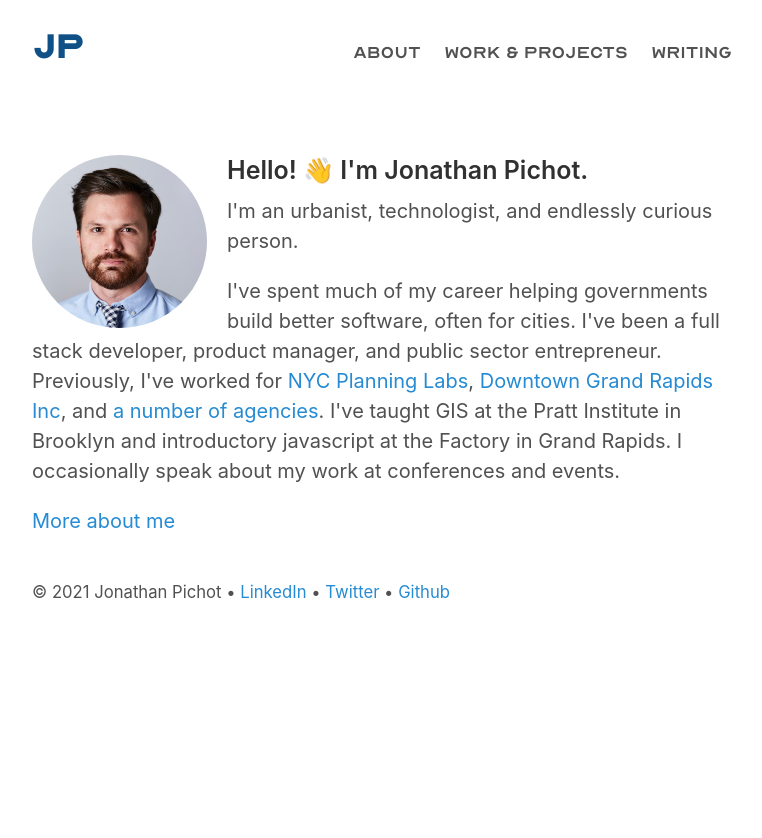
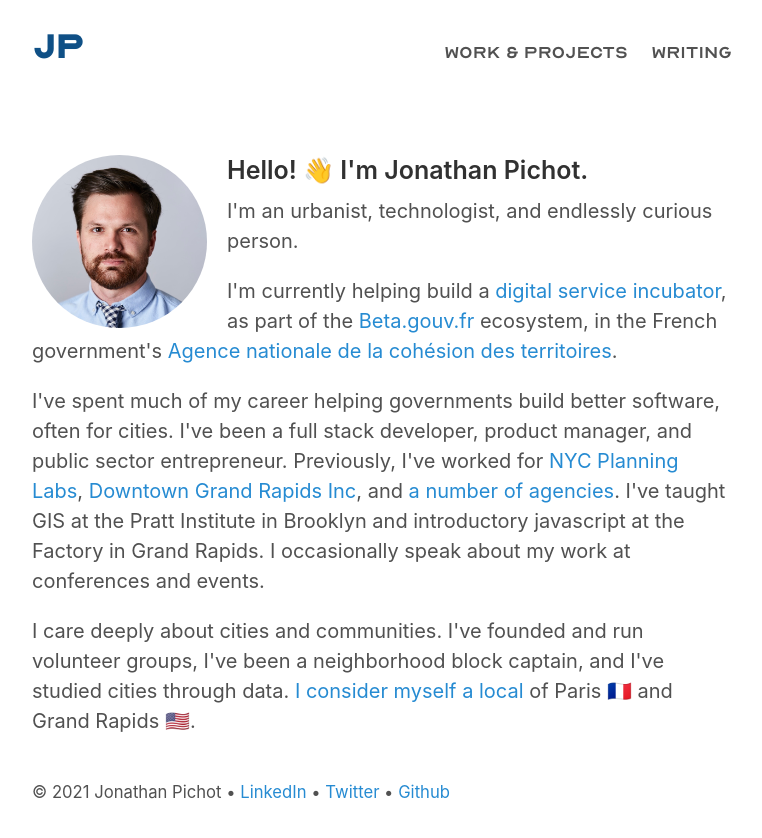
Before and after one commit to pichot/pichot.us, a Jekyll site: the page built from index.html, in a window 1280 px wide. Shown: the top 838 px of the page, without its empty margins (258-1020 px from the left). Built offline with Jekyll 4.4.1, drawn with Linux system fonts in a browser that asks for light colours.

Commit message:
a few tweaks to about

```diff
--- a/_includes/intro.html
+++ b/_includes/intro.html
@@ -5,8 +5,11 @@
   </h3>
   <p>
     I'm an urbanist, technologist, and endlessly curious person.
-    <!-- I currently work for <a href="https://www.cohesion-territoires.gouv.fr/lagence-nationale-de-la-cohesion-des-territoires">l'Agence nationale de la cohésion des territoires</a>,
-    where I'm helping build an incubator for digital public services alongside <a href="https://beta.gouv.fr/">beta.gouv.fr</a>. -->
+  </p>
+  <p>
+    I'm currently helping build a <a href="https://incubateur.anct.gouv.fr">digital service incubator</a>,
+    as part of the <a href="https://beta.gouv.fr/">Beta.gouv.fr</a> ecosystem,
+    in the French government's <abbr title="essentially, a national agency focused on supporting local governments"><a href="https://agence-cohesion-territoires.gouv.fr">Agence nationale de la cohésion des territoires</a></abbr>.
   </p>
   <p>
     I've spent much of my career helping governments build better software, often for cities. I've been a full stack developer, product manager, and public sector entrepreneur. Previously,
@@ -26,4 +29,9 @@
     I've taught GIS at the Pratt Institute in Brooklyn and introductory javascript at the Factory in Grand Rapids.
     I occasionally speak about my work at conferences and events.
   <p>
+  <p>
+    I care deeply about cities and communities. I've founded and run volunteer groups, I've been a neighborhood block captain,
+    and I've studied cities through data.
+    <a href="https://www.ted.com/talks/taiye_selasi_don_t_ask_where_i_m_from_ask_where_i_m_a_local">I consider myself a local</a> of Paris 🇫🇷 and Grand Rapids 🇺🇸.
+  </p>
 </section>
--- a/_layouts/default.html
+++ b/_layouts/default.html
@@ -13,7 +13,6 @@
           </h3>
 
           <ul class="nav-list">
-            <li><a href="{% link about.html %}">About</a></li>
             <li><a href="{% link projects.html %}">Work & Projects</a></li>
             <li><a href="{% link writing.html %}">Writing</a></li>
           </ul>
--- a/index.html
+++ b/index.html
@@ -4,9 +4,6 @@ title: Home
 ---
 
 {% include intro.html %}
-
-<a href="{% link about.html %}">More about me</a>
-
 
 <!-- Basic listing of posts on front page -->
 <!--
```
Also changed, not shown: about.html (deleted, +0 -13 lines), Gemfile.lock.
